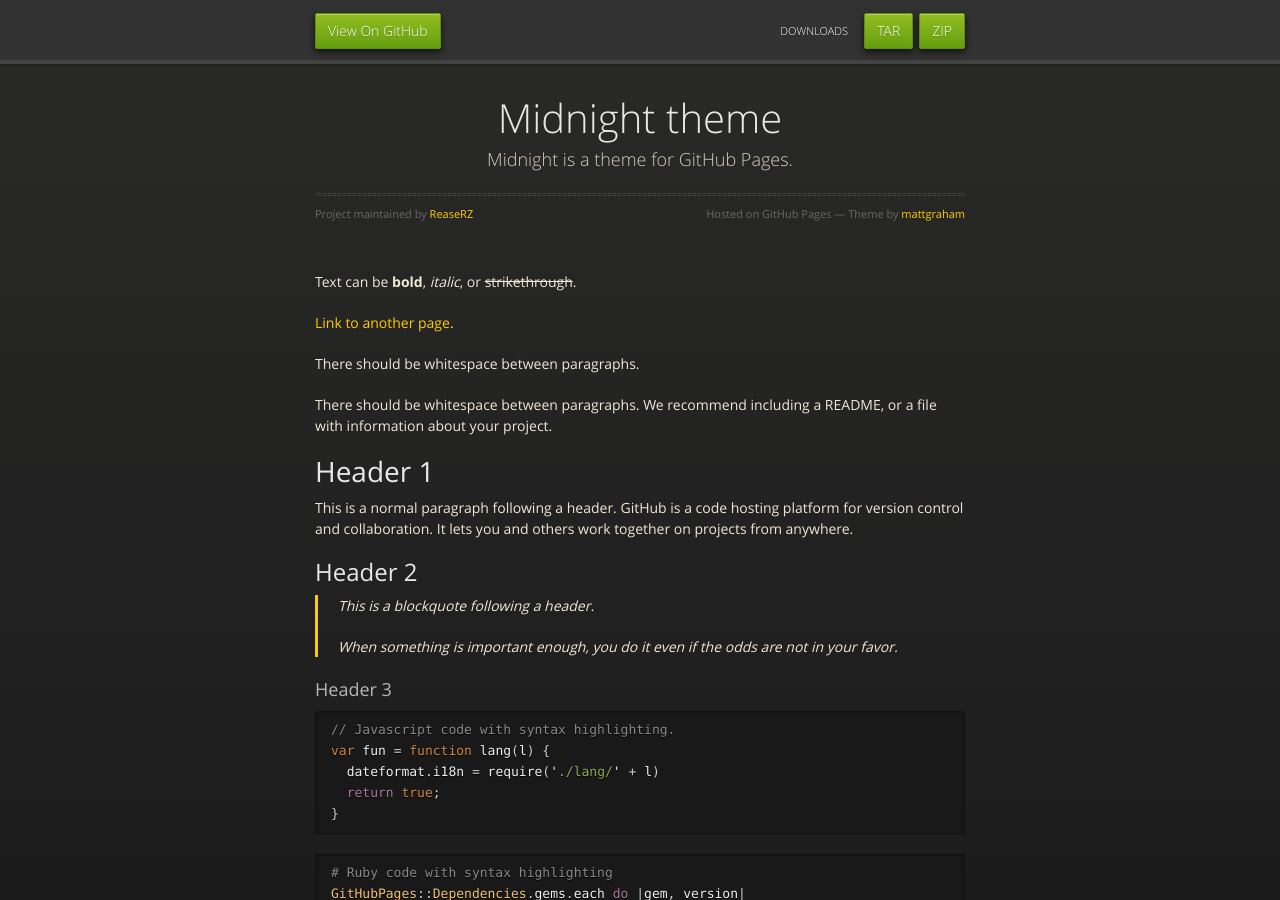
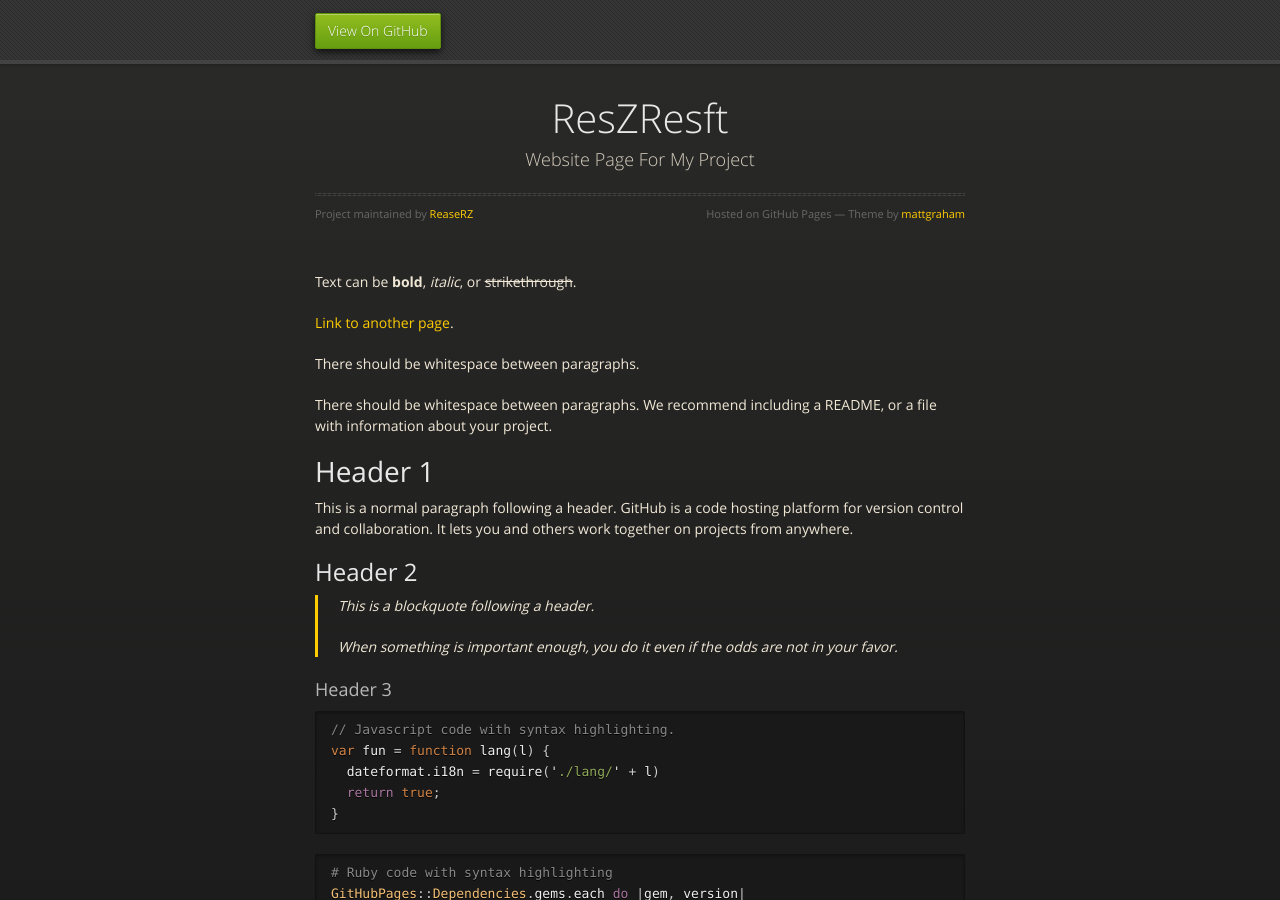
Before and after one commit to ReaseRZ/reaserz.github.io, a Jekyll site: the page built from index.md, in a window 1280 px wide and 900 px high. Built offline with Jekyll 4.4.1, drawn with Linux system fonts in a browser that asks for light colours.

Commit message:
Update _config.yml

```diff
--- a/_config.yml
+++ b/_config.yml
@@ -1,5 +1,5 @@
-title: Midnight theme
-description: Midnight is a theme for GitHub Pages.
-show_downloads: true
+title: ResZResft
+description: Website Page For My Project
+show_downloads: false
 google_analytics:
 theme: jekyll-theme-midnight
```
